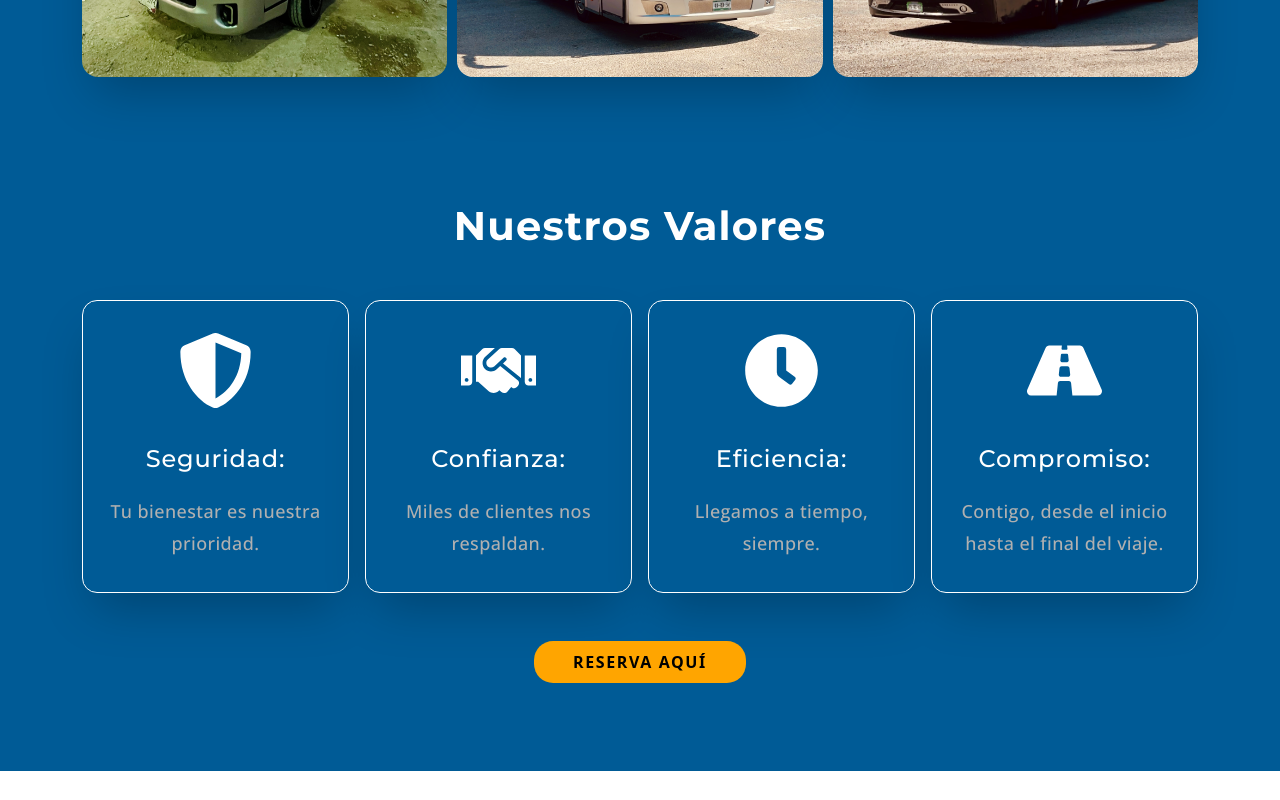
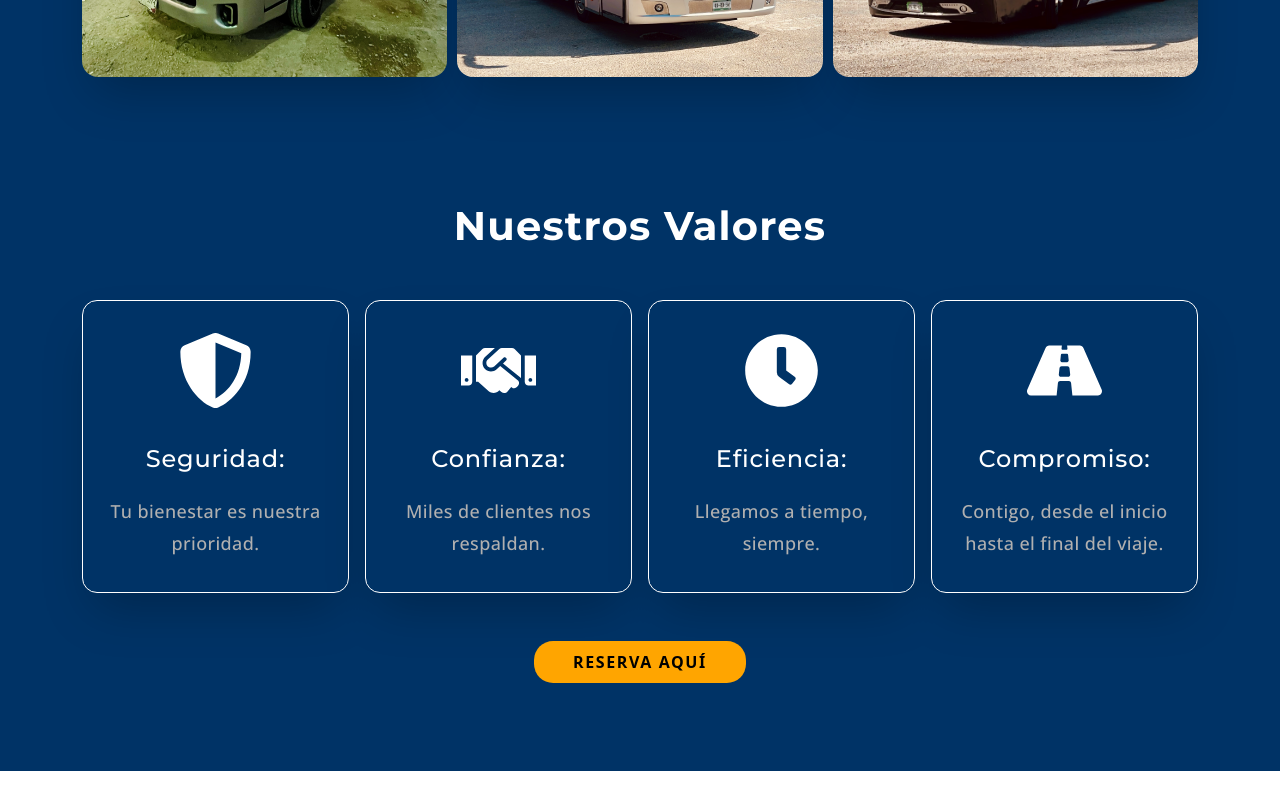
Before and after one commit to 4me7h/cl-lobotours, a React (Create React App) app: page / in a window 1280 px wide. Shown: the part 1619-2419 px from the top of the page. Built offline with nearby package versions, Linux system fonts and the light colour scheme.

Commit message:
component: about

```diff
--- a/src/styles/About.scss
+++ b/src/styles/About.scss
@@ -1,6 +1,6 @@
 .about {
     padding: 2rem 0 4rem;
-    background-color: $color-clear-blue-lobo;
+    background-color: $color-primary;
     &__header {
         padding: 2rem 0;
         text-align: center;
--- a/src/styles/Boxes.scss
+++ b/src/styles/Boxes.scss
@@ -6,7 +6,7 @@
     margin-bottom: 3rem;
     gap: 1rem;
     &__item {
-        background-color: $color-clear-blue-lobo;
+        background-color: $color-primary;
         box-shadow: rgba(0, 0, 0, 0.25) 0px 25px 50px -12px;
         border-radius: 15px;
         border: 1px solid $color-white;
@@ -19,19 +19,19 @@
         }
         &:hover {
             transition: background-color 0.35s, transform 0.35s;
-            background-color: $color-primary;
+            background-color: $color-white;
             transform: translateY(-0.5rem);
             .boxes__icon svg {
                 transition: color 0.35s;
-                color: $color-white;
+                color: $color-primary;
             }
             .boxes__title {
                 transition: color 0.35s;
-                color: $color-white;
+                color: $color-primary;
             }
             .boxes__content {
                 transition: color 0.35s;
-                color: $color-white;
+                color: $color-primary;
             }
         }
     }
```
